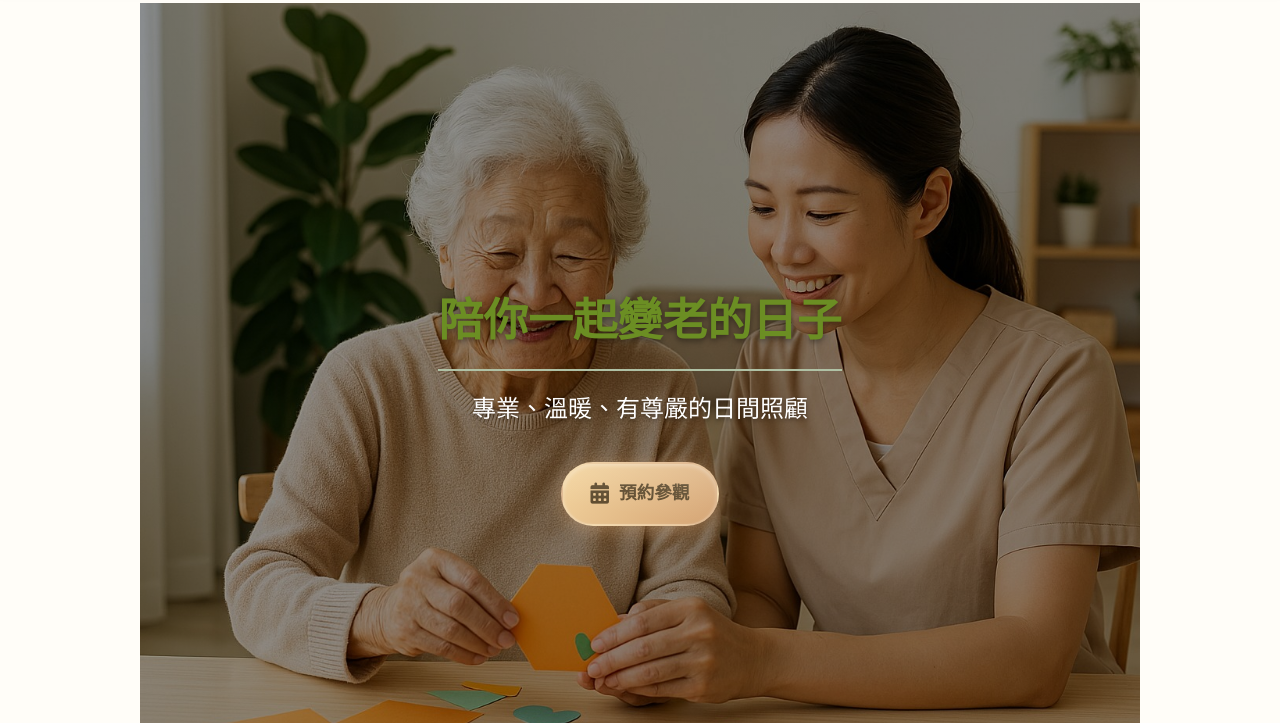
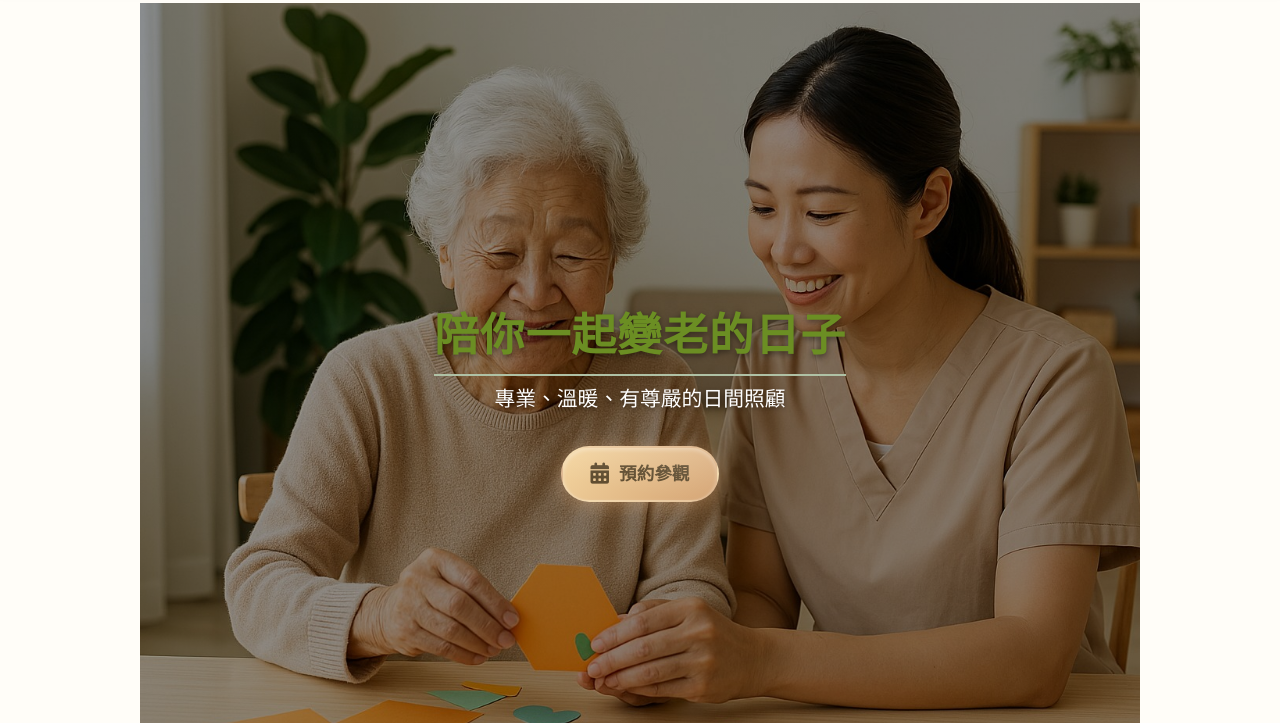
Before and after one commit to StevenWang1012/elderwolf-daycare, a plain HTML site: page index.html in a window 1280 px wide. Shown: the part 77-800 px from the top of the page. Drawn offline with Linux system fonts and the light colour scheme.

Commit message:
Update index.html

```diff
--- a/index.html
+++ b/index.html
@@ -115,16 +115,21 @@
       text-align: center;
       color: white;
       padding: 0 1.5rem;
+      line-height: 1.4; /* 覆蓋全域行高 */
     }
     #hero h2 {
       font-size: 2.8rem;
       text-shadow: 0 2px 6px rgba(0,0,0,0.5);
-      margin-bottom: 1rem;
+      margin-bottom: 0.5rem;  /* 補充間距設定 */
+      letter-spacing: 1px;    /* 新增字距 */
     }
     #hero p {
       font-size: 1.5rem;
       margin-bottom: 2rem;
       text-shadow: 0 2px 4px rgba(0,0,0,0.4);
+      font-size: 1.3rem;      /* 覆蓋預設大小 */
+      font-weight: 300;       /* 新增字重 */
+      margin-bottom: 2rem;    /* 明確設定間距 */
     }
 
     /* === 香槟金预约按钮 (含进阶效果) === */
```
